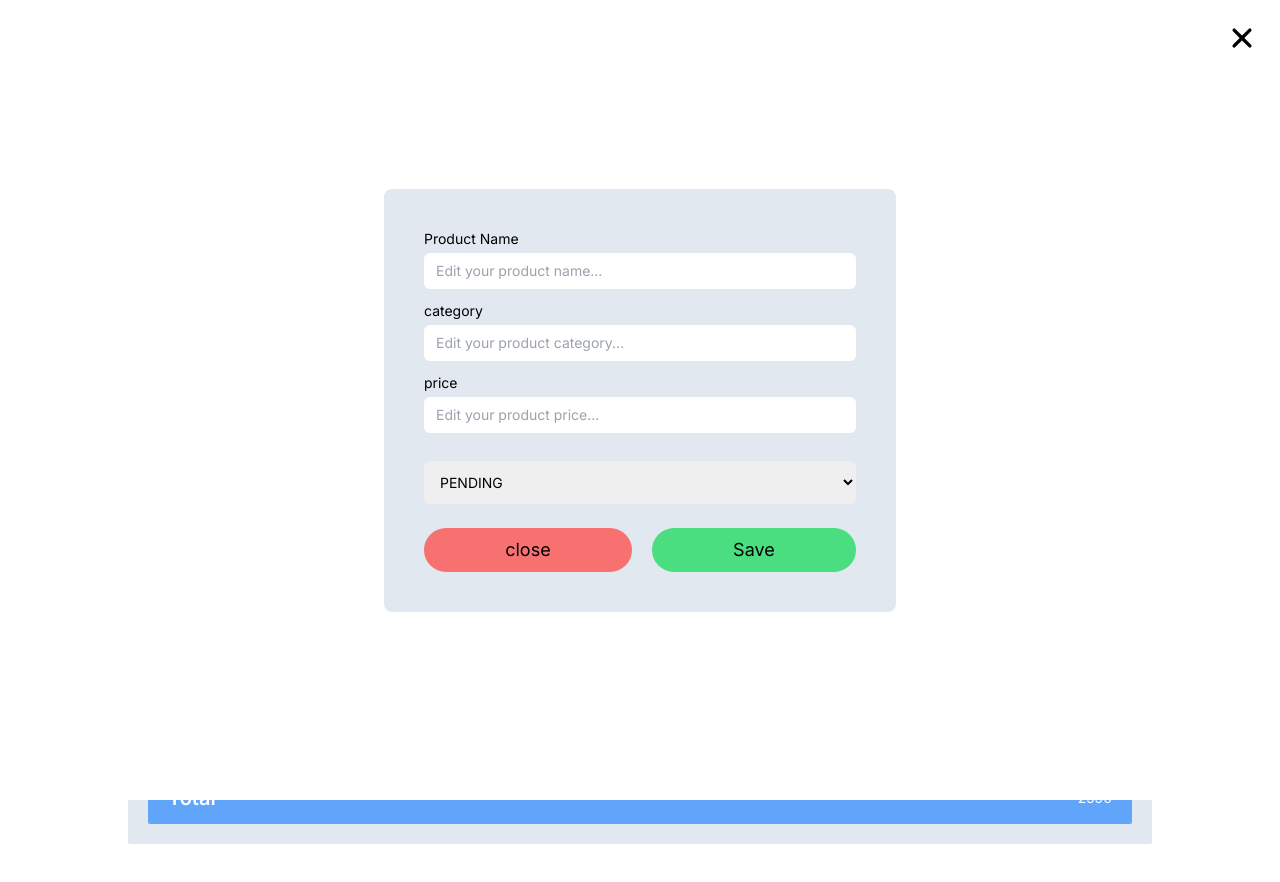
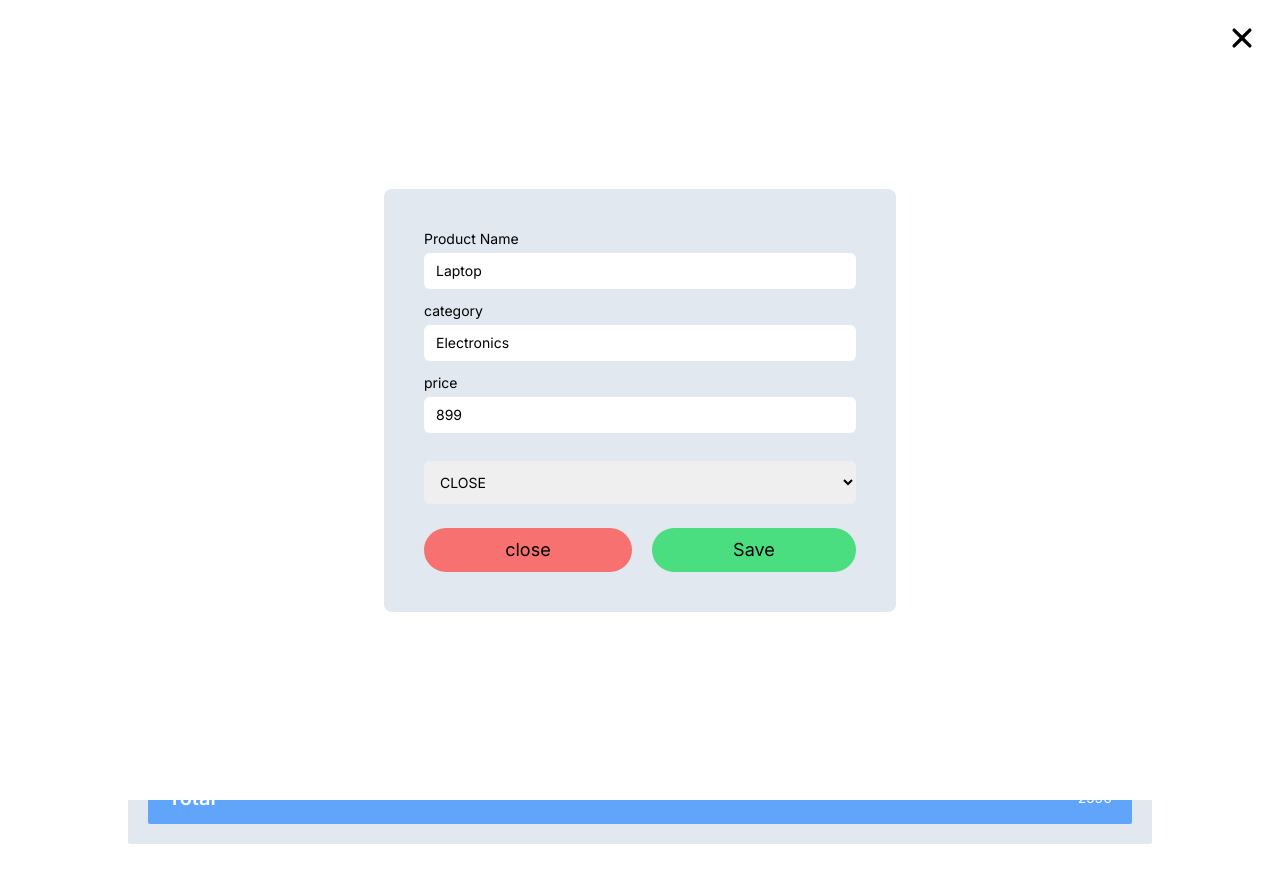
Before and after one commit to Foxlancerr/next-js-crud-table, a Next.js app: page / in a window 1280 px wide. Both pictures are taken after a click on the element 1056 px from the left and 182 px from the top of the page. Shown: the top 882 px of the page. Built offline with nearby package versions, Linux system fonts and the light colour scheme.

Commit message:
day1/task1 dynamically renders productList in Inputs

```diff
--- a/src/app/page.tsx
+++ b/src/app/page.tsx
@@ -6,15 +6,18 @@ import { IProduct, productsListArr } from "@/assets/constant";
 
 export default function Home() {
   const [productList, setProductList] = useState(productsListArr);
+  const [dialogBoxFormData, setDialogBoxFormData] = useState<null | IProduct>(
+    null
+  );
   const [dailogBoxOpen, setDailogBoxOpen] = useState(false);
   const [selectedBoxId, setSelectedBoxId] = useState<null | number>(null);
-
+  console.log(dialogBoxFormData);
   function handleSave(event: React.FormEvent<HTMLFormElement>) {
     event.preventDefault();
 
     const form = new FormData(event.currentTarget);
 
-    const formData:Record<string, string> = {}
+    const formData: Record<string, string> = {};
     for (let [key, value] of form) {
       (formData as any)[key] =
         value === ""
@@ -35,7 +38,7 @@ export default function Home() {
         updatedProductList[index] = {
           ...updatedProductList[index],
           ...formData,
-          price:Number(formData.price)
+          price: Number(formData.price),
         };
       }
 
@@ -51,6 +54,8 @@ export default function Home() {
 
       {dailogBoxOpen && (
         <DialogBox
+          dialogBoxFormData={dialogBoxFormData}
+          setDialogBoxFormData={setDialogBoxFormData}
           setDailogBoxOpen={setDailogBoxOpen}
           handleSave={handleSave}
         />
@@ -58,6 +63,7 @@ export default function Home() {
       <Table
         setSelectedBoxId={setSelectedBoxId}
         setDailogBoxOpen={setDailogBoxOpen}
+        setDialogBoxFormData={setDialogBoxFormData}
         productList={productList}
         setProductList={setProductList}
       ></Table>
--- a/src/components/DialogBox.tsx
+++ b/src/components/DialogBox.tsx
@@ -1,5 +1,5 @@
 "use client";
-import React, { Dispatch, SetStateAction, useRef } from "react";
+import React, { Dispatch, SetStateAction, useRef, useState } from "react";
 import InputBox from "./InputBox";
 import { IoClose } from "react-icons/io5";
 import { IProduct, productsListArr } from "@/assets/constant";
@@ -7,8 +7,24 @@ import { IProduct, productsListArr } from "@/assets/constant";
 interface IDialogBoxProps {
   setDailogBoxOpen: (id: boolean) => void;
   handleSave: (event: React.FormEvent<HTMLFormElement>) => void;
+  setDialogBoxFormData: React.Dispatch<React.SetStateAction<IProduct | null>>
+  dialogBoxFormData:IProduct | null
 }
-function DialogBox({ setDailogBoxOpen, handleSave }: IDialogBoxProps) {
+function DialogBox({ setDailogBoxOpen, handleSave,dialogBoxFormData,setDialogBoxFormData }: IDialogBoxProps) {
+
+
+  const handleInputChange = (event: React.ChangeEvent<HTMLInputElement | HTMLSelectElement>) => {
+    const { name, value, type, checked } = event.target;
+    setDialogBoxFormData(prevState => {
+      if (!prevState) return prevState;
+      return {
+        ...prevState,
+        [name]: type === 'checkbox' ? checked : value,
+      };
+    });
+  };
+
+
   return (
     <div className="flex flex-col justify-center items-center h-screen w-full bg-white z-10 top-0 left-0 fixed">
       <span
@@ -23,17 +39,23 @@ function DialogBox({ setDailogBoxOpen, handleSave }: IDialogBoxProps) {
         className="bg-slate-200 py-10 px-10 rounded-lg w-2/5 flex flex-col gap-y-3 "
       >
         <InputBox
-        inputType="text"
+          onChange={handleInputChange}
+          value={dialogBoxFormData?.["Product Name"]}
+          inputType="text"
           label="Product Name"
           placeHolder="Edit your product name..."
         ></InputBox>
         <InputBox
-        inputType="text"
+         onChange={handleInputChange}
+         value={dialogBoxFormData?.category}
+          inputType="text"
           label="category"
           placeHolder="Edit your product category..."
         ></InputBox>
         <InputBox
-        inputType="number"
+         onChange={handleInputChange}
+         value={dialogBoxFormData?.price}
+          inputType="number"
           label="price"
           placeHolder="Edit your product price..."
         ></InputBox>
@@ -41,11 +63,14 @@ function DialogBox({ setDailogBoxOpen, handleSave }: IDialogBoxProps) {
         <select
           name="status"
           id="status"
+          onChange={handleInputChange}
+          value={dialogBoxFormData?.status}
           className="outline-none mt-4 text-sm soutline-none border-none py-3 rounded-md px-3"
         >
           {["pending", "complete", "close"].map((st) => {
             return (
-              <option key={st} value={st} className="">
+              <option key={st} value={st
+              } className="">
                 {st.toUpperCase()}
               </option>
             );
--- a/src/components/InputBox.tsx
+++ b/src/components/InputBox.tsx
@@ -1,21 +1,35 @@
-import React from 'react'
+import React from "react";
 
 interface IInputBoxProps {
-    label: string,
-    placeHolder: string,
-    inputType:string
+  label: string;
+  placeHolder: string;
+  inputType: string;
+  value: string | number;
+  onChange: (event: React.ChangeEvent<HTMLInputElement>) => void;
 }
-function InputBox({ label,inputType, placeHolder }: IInputBoxProps) {
-    return (
-        <div className="flex flex-col">
-            <label htmlFor={label} className="text-sm mb-1">{label}</label>
-            <input type={inputType} placeholder={placeHolder}
-            name={label}
-
-             id={label}
-             className="outline-none text-sm soutline-none border-none py-2 rounded-md px-3" />
-        </div>
-    )
+function InputBox({
+  label,
+  inputType,
+  placeHolder,
+  value,
+  onChange,
+}: IInputBoxProps) {
+  return (
+    <div className="flex flex-col">
+      <label htmlFor={label} className="text-sm mb-1">
+        {label}
+      </label>
+      <input
+        type={inputType}
+        value={value}
+        onChange={onChange}
+        placeholder={placeHolder}
+        name={label}
+        id={label}
+        className="outline-none text-sm soutline-none border-none py-2 rounded-md px-3"
+      />
+    </div>
+  );
 }
 
-export default InputBox
+export default InputBox;
--- a/src/components/Table.tsx
+++ b/src/components/Table.tsx
@@ -10,12 +10,14 @@ interface ITableProps {
   productList: IProduct[];
   setSelectedBoxId: Dispatch<SetStateAction<number | null>>;
   setProductList: Dispatch<SetStateAction<IProduct[]>>;
+  setDialogBoxFormData: React.Dispatch<React.SetStateAction<IProduct | null>>;
 }
 function Table({
   setDailogBoxOpen,
   setSelectedBoxId,
   productList,
   setProductList,
+  setDialogBoxFormData,
 }: ITableProps) {
   //   const [productList, setProductList] = useState(productsListArr);
   function calculateTotalAmount() {
@@ -48,7 +50,6 @@ function Table({
         <h1 className="mx-auto">Status</h1>
         <div className="flex gap-3 ml-auto">
           <h1>Action</h1>
-
         </div>
       </div>
 
@@ -61,7 +62,7 @@ function Table({
           >
             <h4 className="hidden md:block">{product.id}</h4>
             <h4>{product["Product Name"]}</h4>
-            <h4  className="md:m-0 mx-auto">{product.category}</h4>
+            <h4 className="md:m-0 mx-auto">{product.category}</h4>
             <h4 className="md:m-0 mx-auto">{product.price}</h4>
             <h4
               className={` rounded-full mx-auto text-center py-2 px-3
@@ -80,6 +81,7 @@ function Table({
                 className="w-max bg-green-400 text-black rounded-full p-2 text-lg hover:bg-green-800 cursor-pointer duration-100 transition-all hover:text-white"
                 onClick={() => {
                   onEdit(product.id);
+                  setDialogBoxFormData(productList[product.id]);
                 }}
               >
                 <MdEdit></MdEdit>
```
